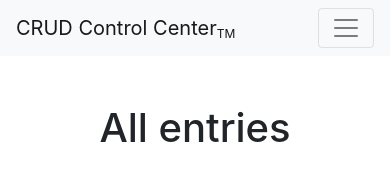
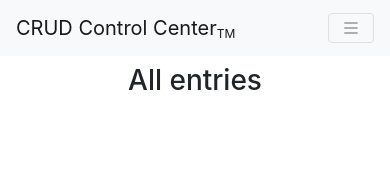
Before and after one commit to tom-saetran/M3D9, a plain HTML site: page index.html in a window 390 px wide. Drawn offline with nearby package versions, Linux system fonts and the light colour scheme; no server answers.

Commit message:
Update index.html

```diff
--- a/index.html
+++ b/index.html
@@ -11,15 +11,15 @@
 
     <body>
         <!-- Navbar -->
-        <nav class="navbar navbar-expand-md navbar-light bg-light">
+        <nav class="navbar navbar-expand-md navbar-light bg-light sticky-top">
             <a class="navbar-brand" href="#">
                 CRUD Control Center<small><sub>TM</sub></small>
             </a>
             <button class="navbar-toggler" type="button" data-toggle="collapse" data-target="#navbarNavAltMarkup" aria-controls="navbarNavAltMarkup" aria-expanded="false" aria-label="Toggle navigation">
-                <span class="navbar-toggler-icon"></span>
+                <i class="bi bi-list"></i>
             </button>
             <div class="collapse navbar-collapse" id="navbarNavAltMarkup">
-                <div class="navbar-nav">
+                <div class="navbar-nav flex-row justify-content-around">
                     <a class="nav-link active" href="#">Home <span class="sr-only">(current)</span></a>
                     <a class="nav-link" data-toggle="modal" data-target="#newModal" href="#">Post New</a>
                 </div>
@@ -29,8 +29,8 @@
         <!-- Default Container -->
         <div class="container">
             <div class="row">
-                <div class="col-10 col-md-6 mx-auto">
-                    <h1 class="text-center my-5">All entries</h1>
+                <div class="col-9 col-lg-6 mx-auto pb-5">
+                    <h3 class="text-center mb-3 mt-2">All entries</h3>
                     <div id="spinner" class="text-center">
                         <div class="spinner-border text-secondary" role="status">
                             <span class="sr-only">Loading...</span>
```
